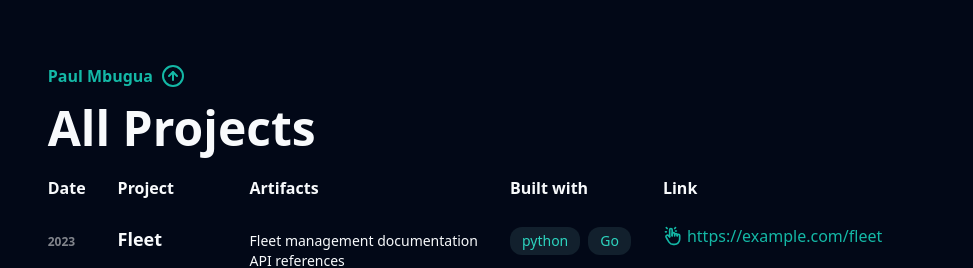
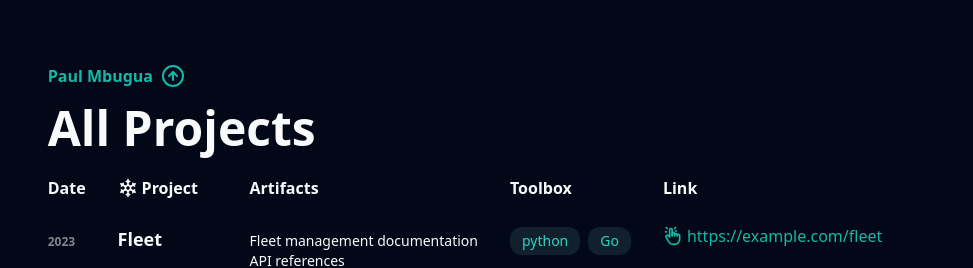
Before and after one commit to paulwritescode/portfolio-new, a React (Vite) app: page /archive in a window 1280 px wide. Shown: the top 268 px of the page, without its empty margins (153-1126 px from the left). Built offline with nearby package versions, Linux system fonts and the light colour scheme.

Commit message:
done
done

```diff
--- a/src/components/ProjectsArchive.tsx
+++ b/src/components/ProjectsArchive.tsx
@@ -1,5 +1,11 @@
 import { projects } from "@/data/Projects"; // Your projects array
-import { IconHandClick } from "@tabler/icons-react";
+import {
+  IconHandClick,
+  IconLayout,
+  IconSnowflake,
+  IconTools,
+  IconToolsKitchen,
+} from "@tabler/icons-react";
 import { ArrowUpCircle } from "lucide-react";
 import { Link } from "react-router-dom";
 import NavBar from "./NavBar"; // Assuming you have a NavBar component
@@ -26,10 +32,13 @@ export function ProjectsArchive() {
             <thead>
               <tr className="text-left">
                 <th className="px-4 py-2">Date</th>
-                <th className="px-4 py-2">Project</th>
+                <th className="px-4 py-2 flex items-center">
+                  <IconSnowflake className="w-5 h-5 mr-1" />
+                  Project
+                </th>
                 {/* Hidden on mobile */}
                 <th className="px-4 py-2 hidden md:table-cell">Artifacts</th>
-                <th className="px-4 py-2 hidden md:table-cell">Built with</th>
+                <th className="px-4 py-2 hidden md:table-cell">Toolbox</th>
                 <th className="px-4 py-2 hidden md:table-cell">Link</th>
               </tr>
             </thead>
```
